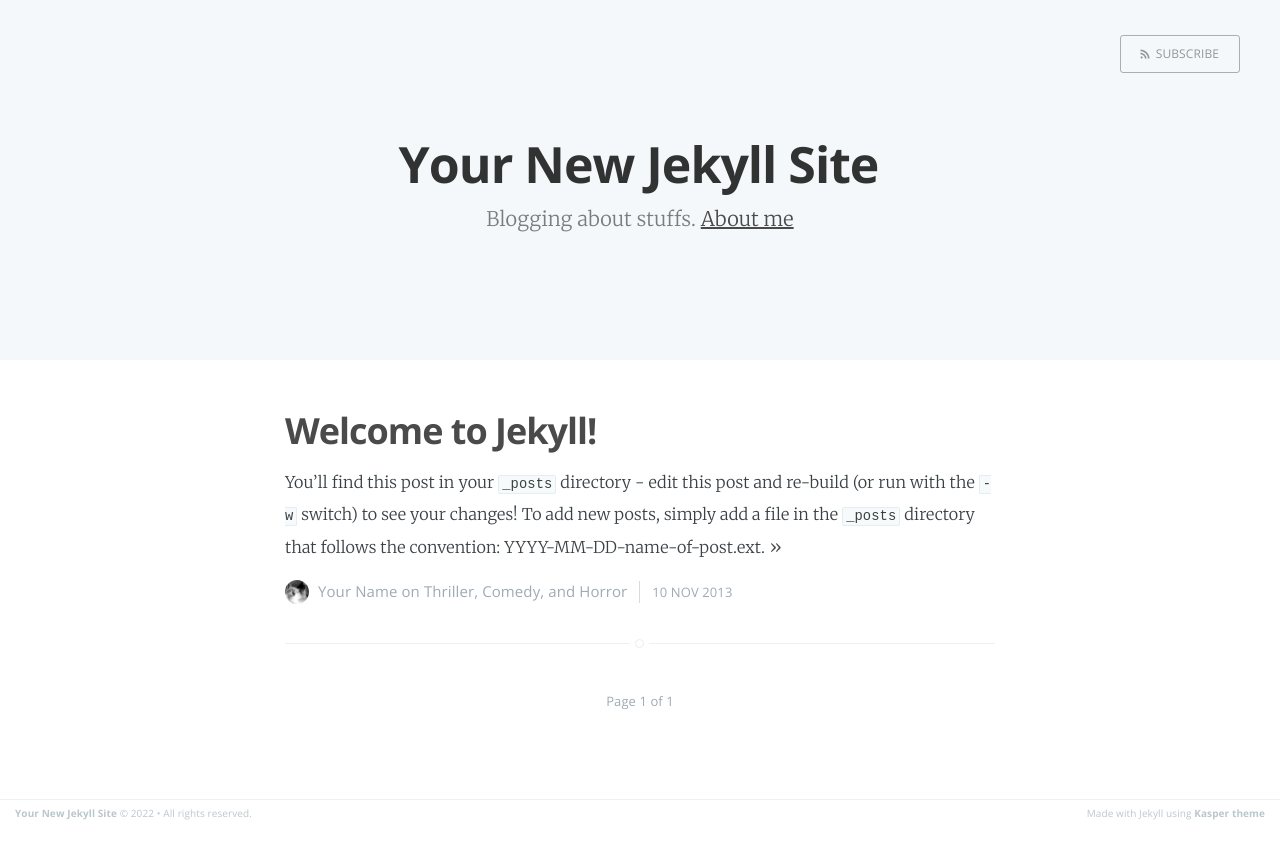
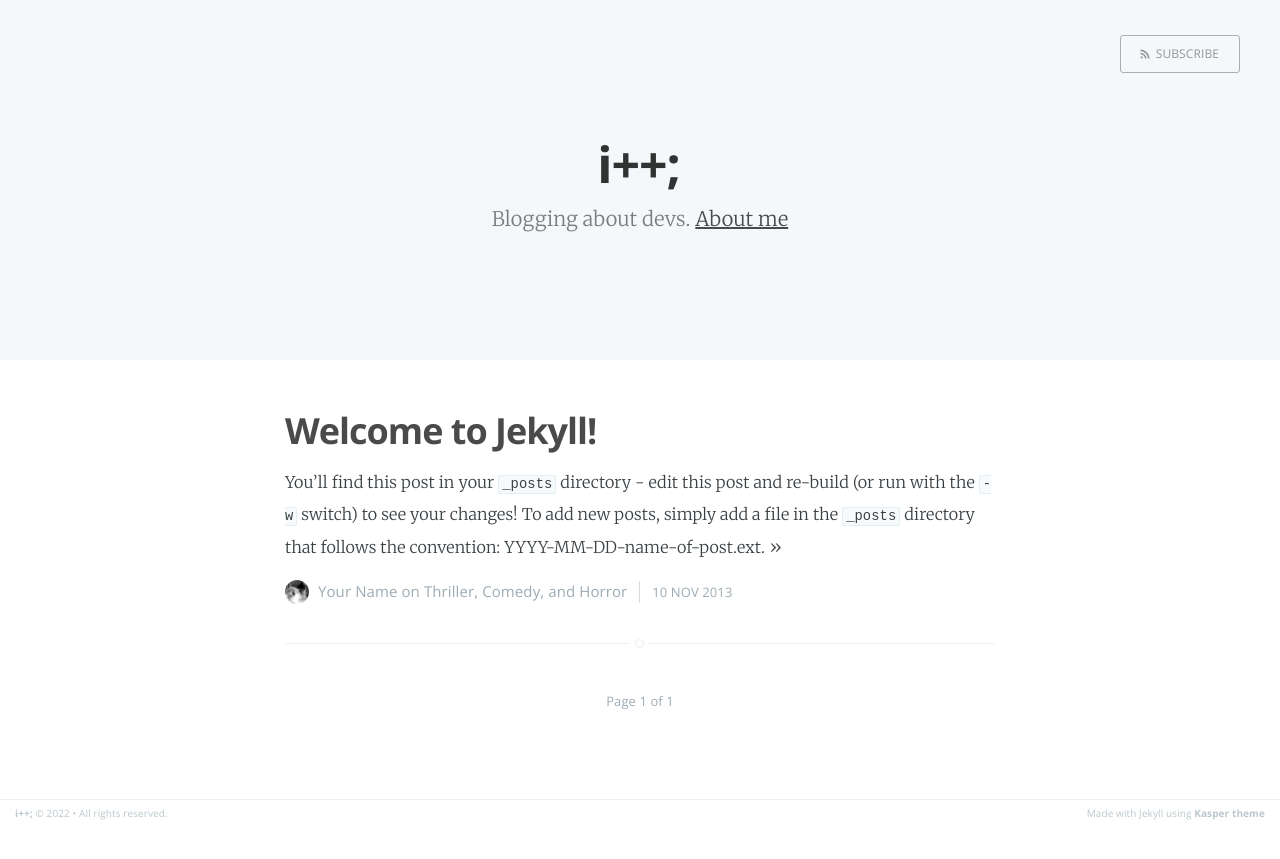
Before and after one commit to imaismais/imaismais.github.io, a Jekyll site: the page built from index.html, in a window 1280 px wide. Shown: the top 859 px of the page. Built offline with Jekyll 4.4.1, drawn with Linux system fonts in a browser that asks for light colours; the list of posts is cut into pages by our own code.

Commit message:
Update _config.yml

```diff
--- a/_config.yml
+++ b/_config.yml
@@ -1,13 +1,13 @@
-name: Your New Jekyll Site
-description: Blogging about stuffs
-meta_description: "Your New Jekyll Site, Blogging about stuffs"
+name: i++;
+description: Blogging about devs
+meta_description: "iMaisMais, Blogging about devs"
 
 markdown: kramdown
 highlighter: rouge
 logo: false
 paginate: 15
 baseurl: /
-domain_name: "http://yourblog-domain.com"
+domain_name: "https://imaismais.top"
 google_analytics: "UA-XXXXXXXX-X"
 plugins: [jekyll-paginate]
 
```
